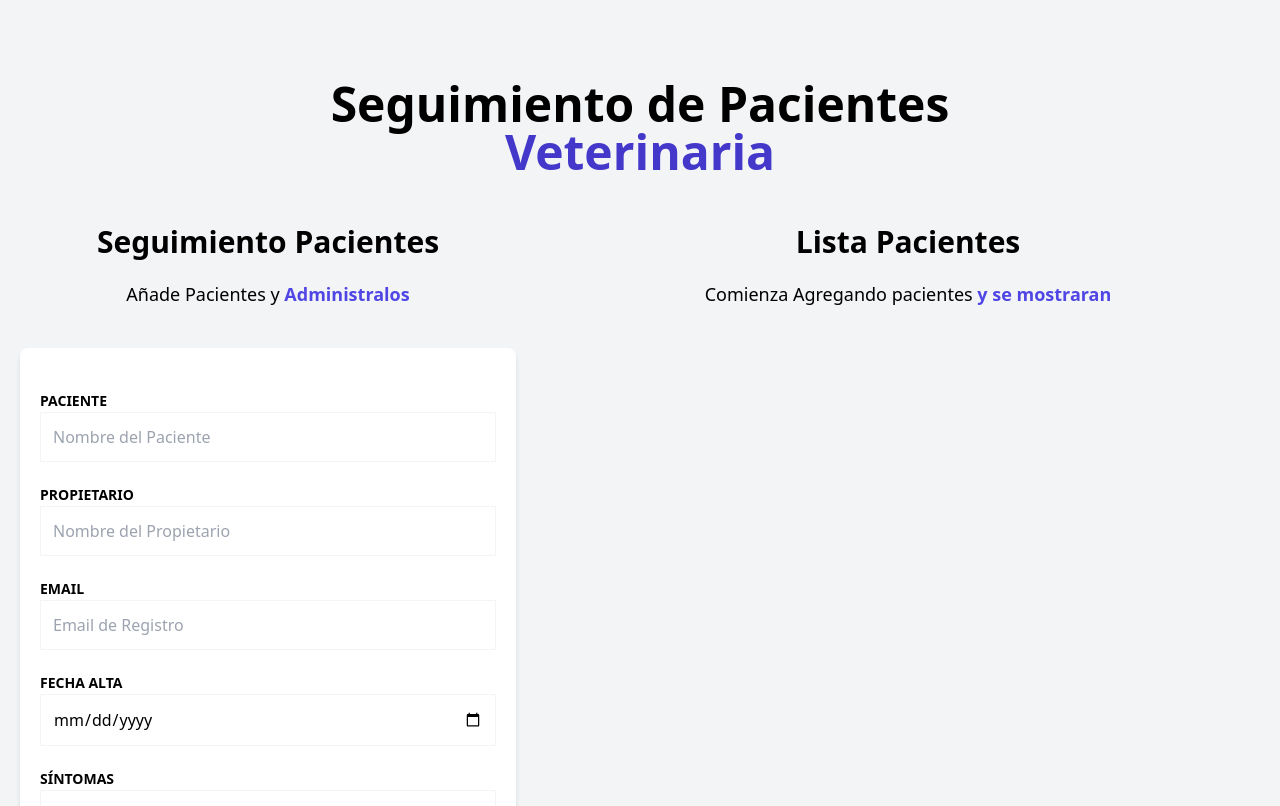
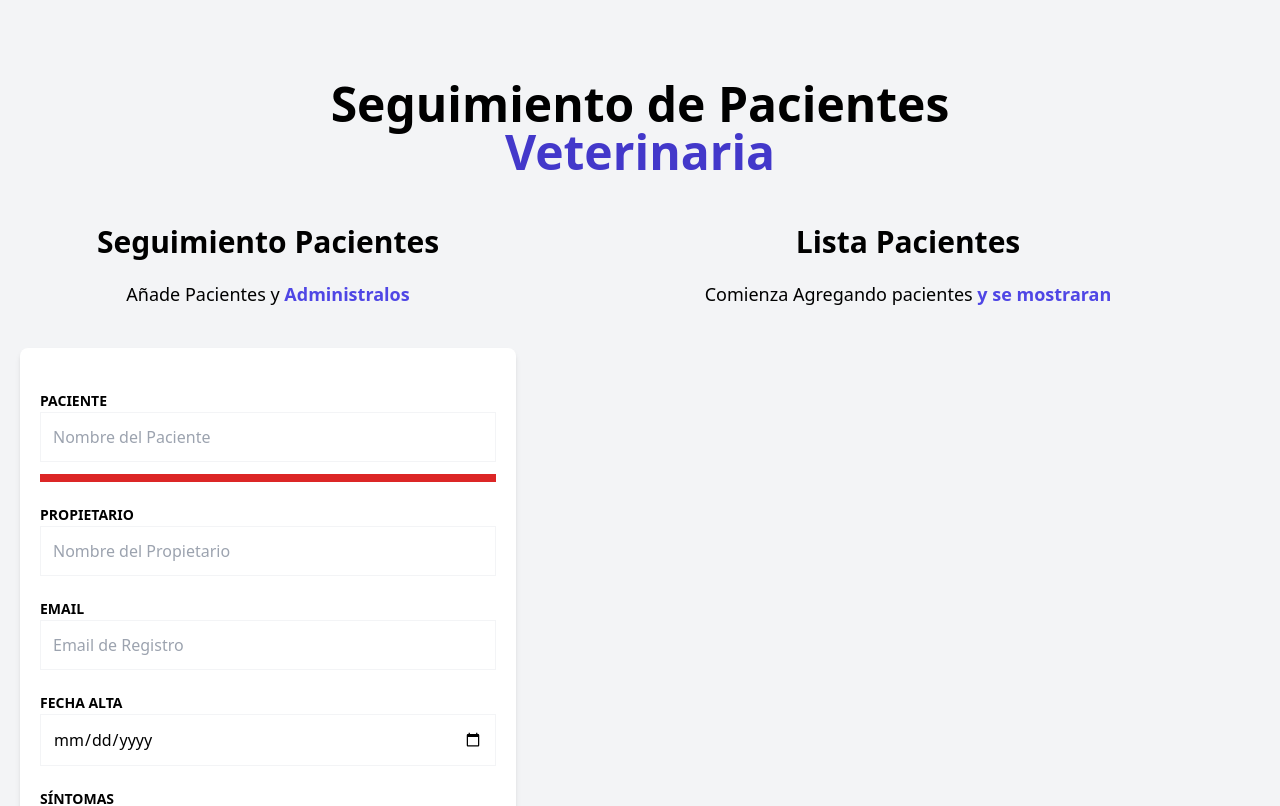
Before and after one commit to Franklin-Gomez/Pacientes-zustand, a React (Vite) app: page / in a window 1280 px wide. Shown: the top 806 px of the page. Built offline with nearby package versions, Linux system fonts and the light colour scheme.

Commit message:
get error and show error message

```diff
--- a/package.json
+++ b/package.json
@@ -11,7 +11,8 @@
   },
   "dependencies": {
     "react": "^18.2.0",
-    "react-dom": "^18.2.0"
+    "react-dom": "^18.2.0",
+    "react-hook-form": "^7.52.0"
   },
   "devDependencies": {
     "@types/react": "^18.2.66",
--- /dev/null
+++ b/src/Components/InputsError.tsx
@@ -0,0 +1,11 @@
+type InputsError = {
+    children : React.ReactNode
+}
+
+export default function InputsError( { children } : InputsError ) {
+    return (
+        <div className=" bg-red-600 text-white font-bold py-1 w-full text-center mt-3 uppercase ">
+            { children }
+        </div>
+    )
+}
--- a/src/Components/PatientForm.tsx
+++ b/src/Components/PatientForm.tsx
@@ -1,5 +1,17 @@
+import { useForm } from "react-hook-form"
+import InputsError from "./InputsError";
 
 export default function PatientForm() {
+
+    const { register , handleSubmit , formState : { errors }} = useForm();
+
+    const registerPatient = () => {
+
+        console.log(errors.name?.message)
+
+    }
+
+
     return (
         <div className="md:w-1/2 lg:w-2/5 mx-5">
             <h2 className="font-black text-3xl text-center">Seguimiento Pacientes</h2>
@@ -12,6 +24,7 @@ export default function PatientForm() {
             <form
                 className="bg-white shadow-md rounded-lg py-10 px-5 mb-10"
                 noValidate
+                onSubmit={ handleSubmit( registerPatient ) }
             >
                 <div className="mb-5">
                     <label htmlFor="name" className="text-sm uppercase font-bold">
@@ -22,7 +35,13 @@ export default function PatientForm() {
                         className="w-full p-3  border border-gray-100"
                         type="text"
                         placeholder="Nombre del Paciente"
+                        {...register('name',{
+                            required : 'este campo es obligatorio'
+                        })}
                     />
+
+                    <InputsError> { errors.name?.message?.toString() } </InputsError>
+
                 </div>
 
                 <div className="mb-5">
@@ -34,6 +53,9 @@ export default function PatientForm() {
                         className="w-full p-3  border border-gray-100"
                         type="text"
                         placeholder="Nombre del Propietario"
+                        {...register('caretaker',{
+                            required : 'este campo es obligatorio'
+                        })}
                     />
                 </div>
 
@@ -46,6 +68,9 @@ export default function PatientForm() {
                         className="w-full p-3  border border-gray-100"
                         type="email"
                         placeholder="Email de Registro"
+                        {...register('email',{
+                            required : 'este campo es obligatorio'
+                        })}
                     />
                 </div>
 
@@ -57,6 +82,9 @@ export default function PatientForm() {
                         id="date"
                         className="w-full p-3  border border-gray-100"
                         type="date"
+                        {...register('date',{
+                            required : 'este campo es obligatorio'
+                        })}
                     />
                 </div>
 
@@ -68,6 +96,9 @@ export default function PatientForm() {
                         id="symptoms"
                         className="w-full p-3  border border-gray-100"
                         placeholder="Síntomas del paciente"
+                        {...register('symptoms',{
+                            required : 'este campo es obligatorio'
+                        })}
                     ></textarea>
                 </div>
 
```
Also changed, not shown: 1 other file (tests, documents, lock files or other folders).
